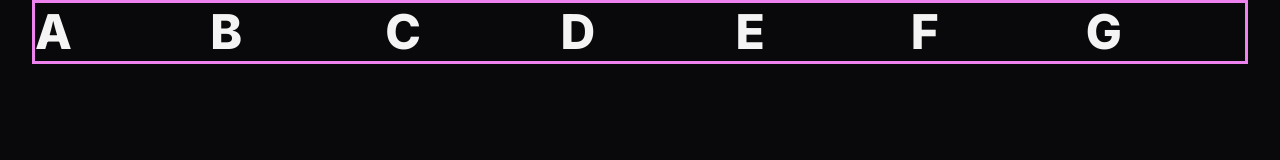
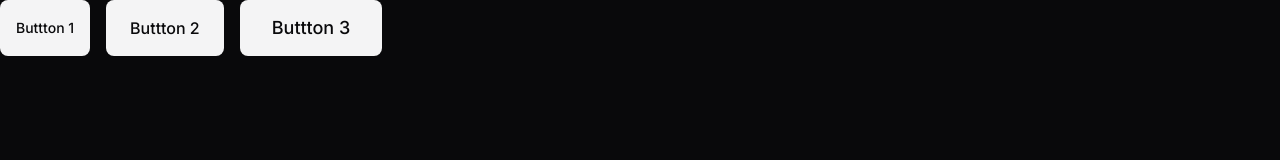
Before and after one commit to LuisAndree/Zingem, a plain HTML site: page index.html in a window 1280 px wide. Drawn offline with Linux system fonts and the light colour scheme.

Commit message:
adding classes for buttons

```diff
--- a/index.html
+++ b/index.html
@@ -18,14 +18,10 @@
 
 <body>
     <header>
-        <div class="container even-columns">
-            <h2>A</h2>
-            <h2>B</h2>
-            <h2>C</h2>
-            <h2>D</h2>
-            <h2>E</h2>
-            <h2>F</h2>
-            <h2>G</h2>
+        <div class="flex gap-1">
+            <button href="" class="btn btn-sm">Buttton 1</button>
+            <button href="" class="btn btn-md">Buttton 2</button>
+            <button href="" class="btn btn-lg">Buttton 3</button>
         </div>
     </header>
 </body>
--- /dev/null
+++ b/styles/buttons.css
@@ -0,0 +1,43 @@
+.btn {
+    --btn-bg-color: var(--text-color-primary);
+    --btn-color: var(--bg-color);
+    border: 0;
+
+    display: flex;
+    align-items: center;
+    justify-content: center;
+    width: fit-content;
+
+    border-radius: .5rem;
+
+    font: var(--fw-md) var(--fs-base)/1.5rem var(--ff-sans);
+
+    cursor: pointer;
+
+    background: var(--btn-bg-color);
+    color: var(--btn-color);
+}
+
+.btn:hover {
+    --btn-bg-color: linear-gradient(
+        90deg,
+        var(--brand-color-secondary) 0%,
+        var(--brand-color-primary) 100%
+    );
+    --btn-color: var(--surface-color)
+}
+
+.btn-sm {
+    padding: .5rem 1rem;
+    font-size: var(--fs-sm);
+}
+
+.btn-md {
+    padding: .75rem 1.5rem;
+    font-size: var(--fs-base);
+}
+
+.btn-lg {
+    padding: 1rem 2rem;
+    font-size: 1.125rem;
+}
--- a/styles/index.css
+++ b/styles/index.css
@@ -1,2 +1,3 @@
 @import url(global.css);
 @import url(utility.css);
+@import url(buttons.css);
--- a/styles/utility.css
+++ b/styles/utility.css
@@ -23,6 +23,18 @@
     gap: 1rem;
 }
 
+.flex {
+    display: flex;
+}
+
+.gap-1 {
+    gap: 1rem;
+}
+
+.grid {
+    display: grid;
+}
+
 .container {
     --max-width: 375px;
     width: min(var(--max-width), 100% - var(--px-lg) * 2);
```
